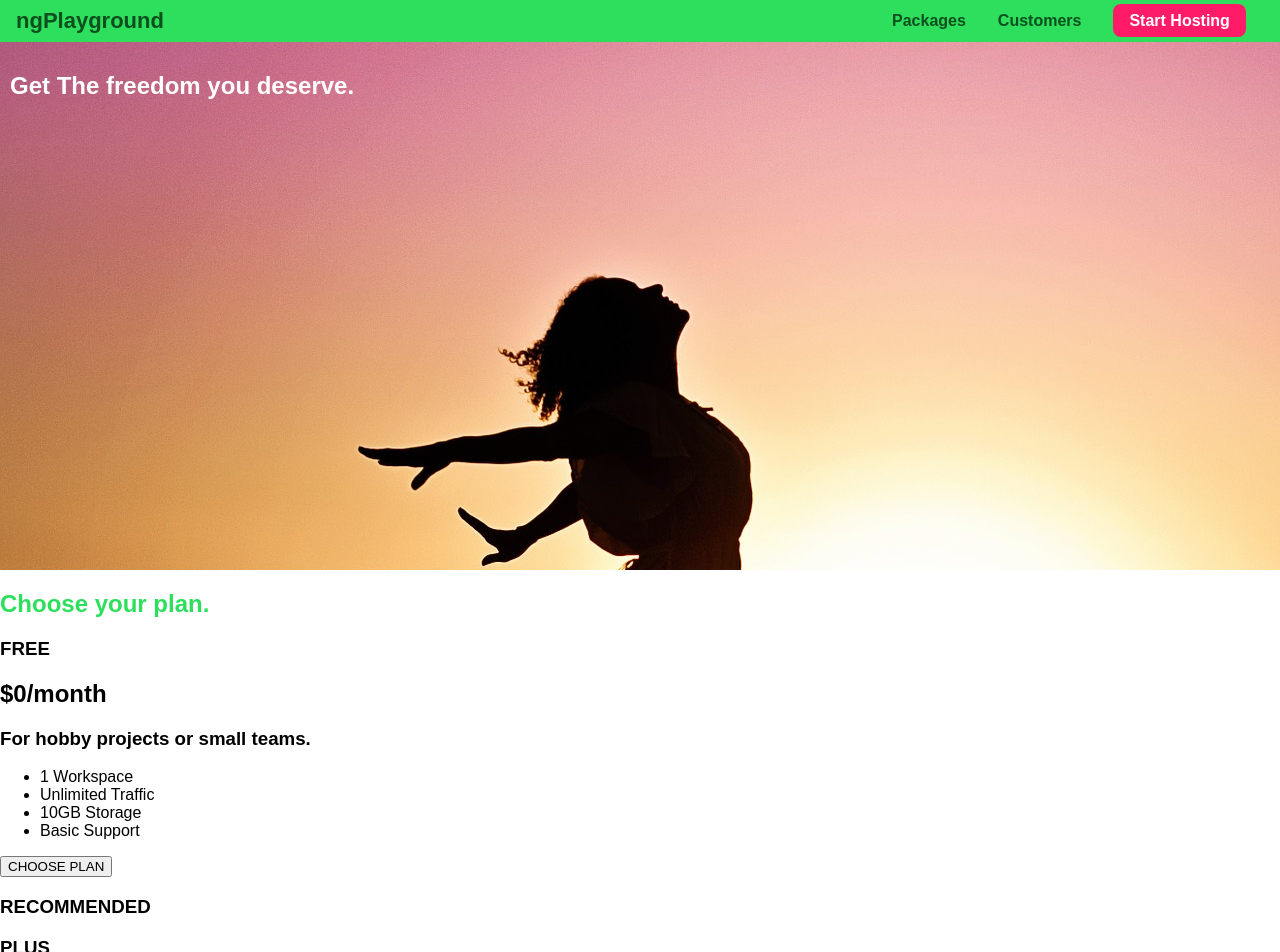
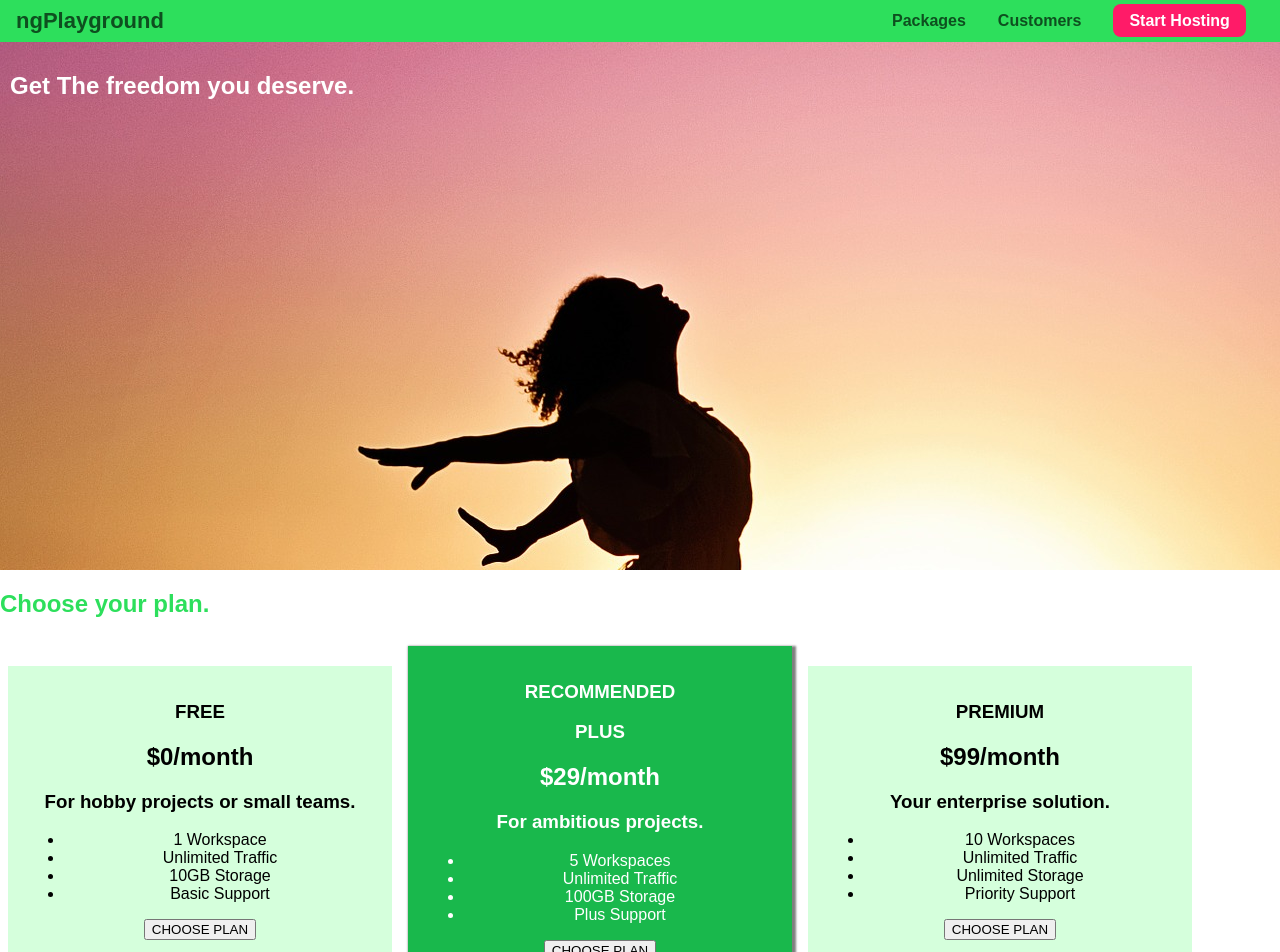
Before and after one commit to passakornsdev/angular-examination, an Angular app: page /css/home in a window 1280 px wide. Shown: the top 952 px of the page. Built offline with nearby package versions, Linux system fonts and the light colour scheme.

Commit message:
highlight recommend box with box-shadow

```diff
--- a/src/app/modules/learning-css/pages/home/home.component.css
+++ b/src/app/modules/learning-css/pages/home/home.component.css
@@ -13,3 +13,19 @@
   color: white;
   font-family: 'Anton', sans-serif;
 }
+
+.plan {
+  background-color: #d5ffdc;
+  text-align: center;
+  padding: 16px;
+  margin:8px;
+  display: inline-block;
+  width: 30%;
+  vertical-align: middle;
+}
+
+.plan--highlighted {
+  background-color: #19b84c;
+  color: white;
+  box-shadow: 2px 2px 2px 2px rgba(0, 0, 0, .5);
+}
--- a/src/app/modules/learning-css/pages/home/home.component.html
+++ b/src/app/modules/learning-css/pages/home/home.component.html
@@ -4,7 +4,7 @@
 <section id="plans">
   <h1 class="section-title">Choose your plan.</h1>
   <div>
-    <article>
+    <article class="plan">
       <h1>FREE</h1>
       <h2>$0/month</h2>
       <h3>For hobby projects or small teams.</h3>
@@ -18,8 +18,8 @@
         <button>CHOOSE PLAN</button>
       </div>
     </article>
-    <article>
-      <h1>RECOMMENDED</h1>
+    <article class="plan plan--highlighted">
+      <h1 class="plan__annotation">RECOMMENDED</h1>
       <h1>PLUS</h1>
       <h2>$29/month</h2>
       <h3>For ambitious projects.</h3>
@@ -33,7 +33,7 @@
         <button>CHOOSE PLAN</button>
       </div>
     </article>
-    <article>
+    <article class="plan">
       <h1>PREMIUM</h1>
       <h2>$99/month</h2>
       <h3>Your enterprise solution.</h3>
```
